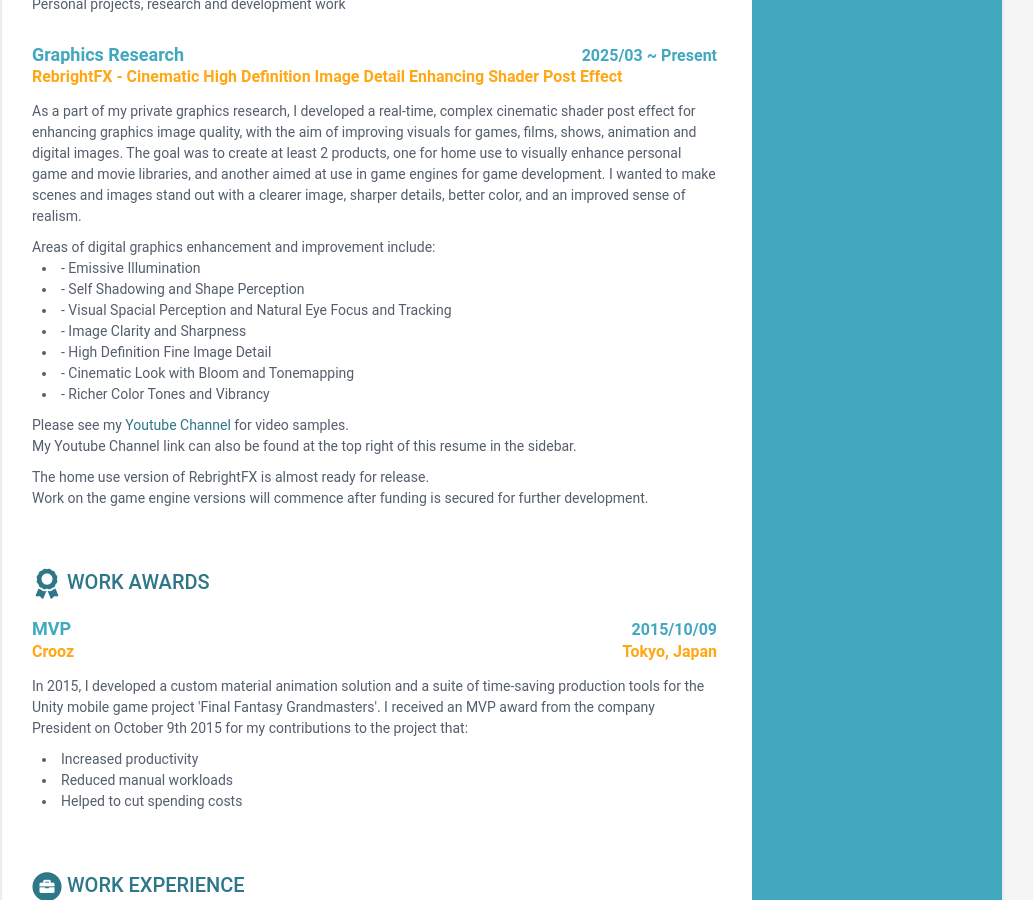
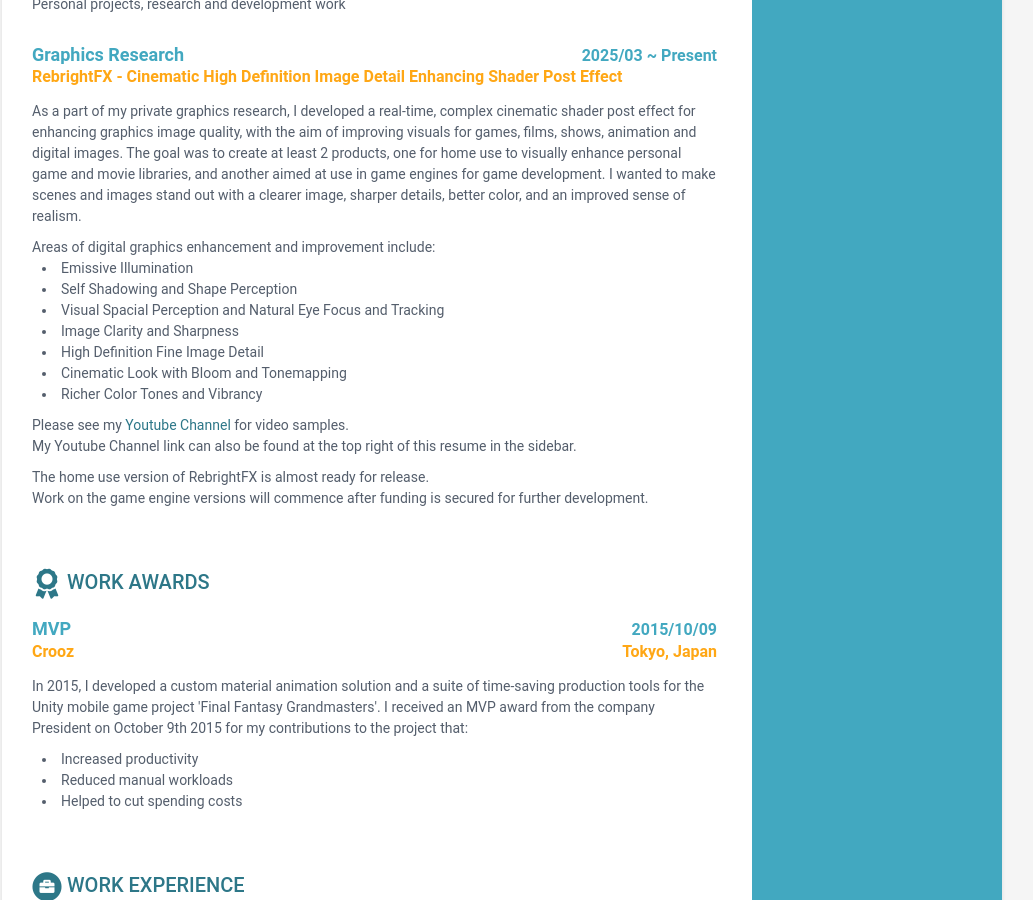
Before and after one commit to techengineer3d/resume, a Jekyll site: the page built from index.html, in a window 1280 px wide and 900 px high, scrolled down 2195 px. Shown: the whole window, without its empty margins (138-1171 px from the left). Built offline with Jekyll 4.4.1, drawn with Linux system fonts in a browser that asks for light colours.

Commit message:
update
minor update to project data
update of gemfile lock

```diff
--- a/_data/project_data.yml
+++ b/_data/project_data.yml
@@ -19,25 +19,25 @@
         <p>
         Areas of digital graphics enhancement and improvement include:
         <span class="bullet-point">
-        - Emissive Illumination
+        Emissive Illumination
         </span>
         <span class="bullet-point">
-        - Self Shadowing and Shape Perception
+        Self Shadowing and Shape Perception
         </span>
         <span class="bullet-point">
-        - Visual Spacial Perception and Natural Eye Focus and Tracking
+        Visual Spacial Perception and Natural Eye Focus and Tracking
         </span>
         <span class="bullet-point">
-        - Image Clarity and Sharpness
+        Image Clarity and Sharpness
         </span>
         <span class="bullet-point">
-        - High Definition Fine Image Detail
+        High Definition Fine Image Detail
         </span>
         <span class="bullet-point">
-        - Cinematic Look with Bloom and Tonemapping
+        Cinematic Look with Bloom and Tonemapping
         </span>
         <span class="bullet-point">
-        - Richer Color Tones and Vibrancy
+        Richer Color Tones and Vibrancy
         </span>
         </p>
         <p>
```
Also changed, not shown: Gemfile.lock, 1 other file.
